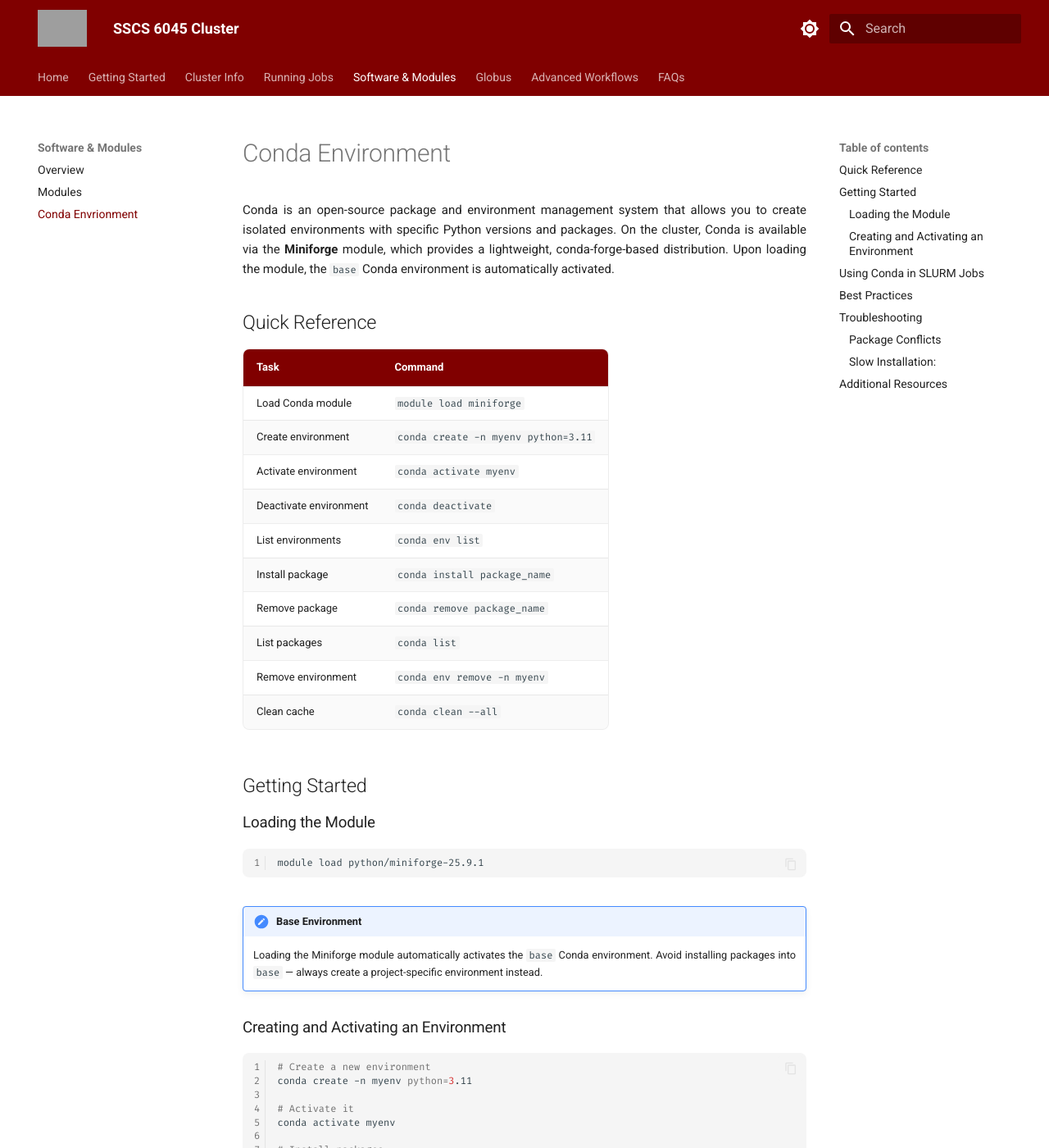
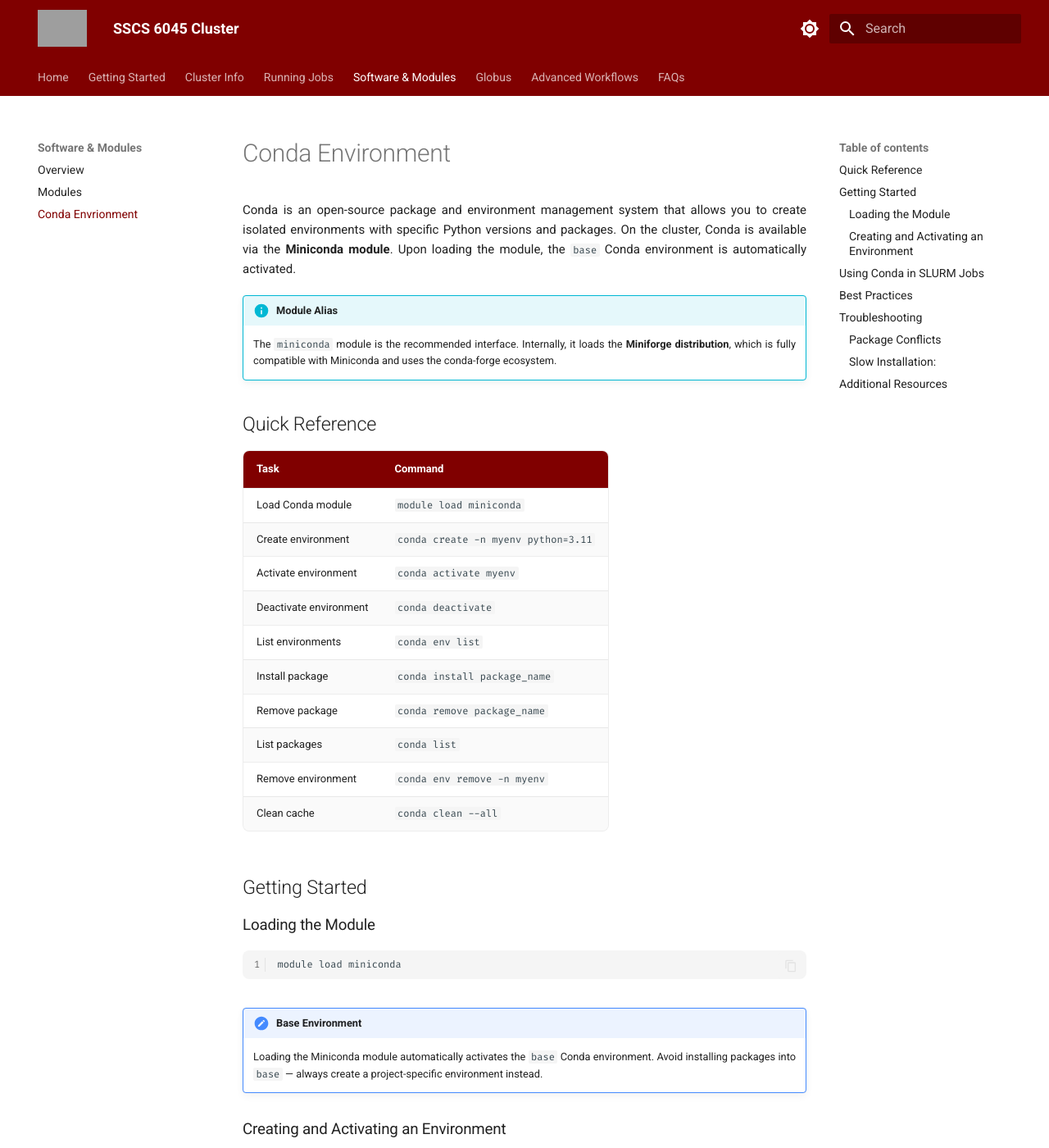
Before and after one commit to uchicago-ssd-sscs/hpc-docs, an MkDocs documentation site: the page built from docs/software/conda.md, in a window 1280 px wide and 1400 px high. Shown: the whole window at 82% size. Built offline with MkDocs 1.6.1 and Material for MkDocs 9.7.7, drawn with Linux system fonts in a browser that asks for light colours; some of the changed text lies outside the part shown; grey boxes are pictures that could not be loaded.

Commit message:
Updated details on conda distribution

````diff
--- a/docs/software/conda.md
+++ b/docs/software/conda.md
@@ -1,12 +1,15 @@
 # Conda Environment
 
-Conda is an open-source package and environment management system that allows you to create isolated environments with specific Python versions and packages. On the cluster, Conda is available via the **Miniforge** module, which provides a lightweight, conda-forge-based distribution. Upon loading the module, the `base` Conda environment is automatically activated.
+Conda is an open-source package and environment management system that allows you to create isolated environments with specific Python versions and packages. On the cluster, Conda is available via the **Miniconda module**. Upon loading the module, the `base` Conda environment is automatically activated.
+
+!!! info "Module Alias"
+    The `miniconda` module is the recommended interface. Internally, it loads the **Miniforge distribution**, which is fully compatible with Miniconda and uses the conda-forge ecosystem.
 
 ## Quick Reference
 
 | Task | Command |
 |------|---------|
-| Load Conda module | `module load miniforge` |
+| Load Conda module | `module load miniconda` |
 | Create environment | `conda create -n myenv python=3.11` |
 | Activate environment | `conda activate myenv` |
 | Deactivate environment | `conda deactivate` |
@@ -23,11 +26,11 @@ Conda is an open-source package and environment management system that allows yo
 ### Loading the Module
 
 ```bash
-module load python/miniforge-25.9.1
+module load miniconda
 ```
 
 !!! note "Base Environment"
-    Loading the Miniforge module automatically activates the `base` Conda environment. Avoid installing packages into `base` — always create a project-specific environment instead.
+    Loading the Miniconda module automatically activates the `base` Conda environment. Avoid installing packages into `base` — always create a project-specific environment instead.
 
 ### Creating and Activating an Environment
 
@@ -57,7 +60,7 @@ conda install numpy pandas scikit-learn
 #SBATCH --output=output_%j.log
 
 # Load Conda and activate your environment
-module load python/miniforge-25.9.1
+module load miniconda
 conda activate myenv
 
 # Run your script
@@ -90,10 +91,10 @@ conda install package2
 
 ### Slow Installation:
 
-Use **Mamba**, a faster drop-in replacement for Conda:
+Modern Conda includes the **libmamba solver**, which significantly improves installation speed. Enable it once, then use Conda normally:
 
 ```bash
-conda install -c conda-forge mamba
+conda config --set solver libmamba
 mamba install numpy pandas
 ```
 
````
Also changed, not shown: other parts of docs/software/conda.md (+0 -2 lines).
